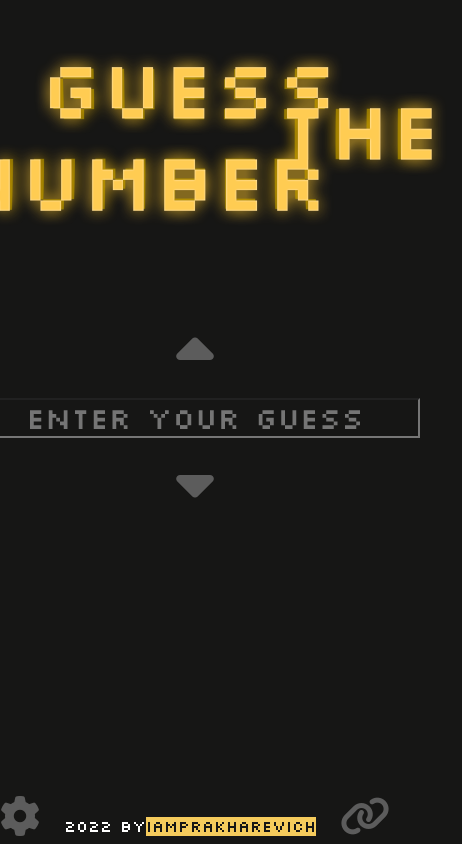
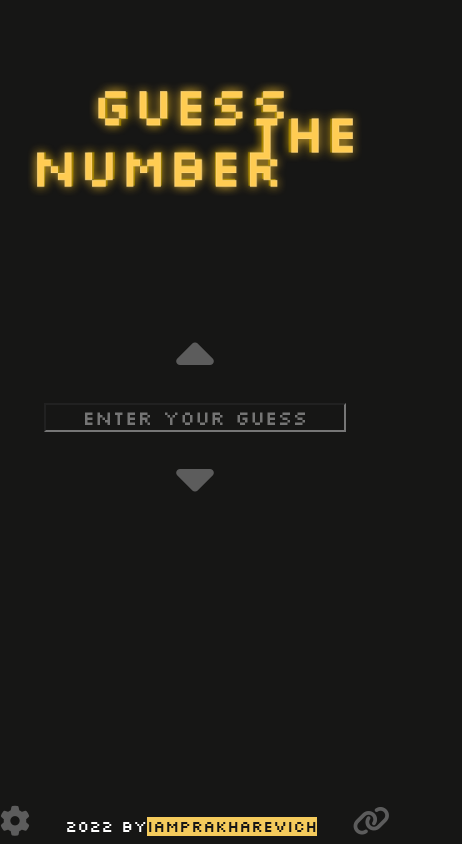
Before and after one commit to iamprakharevich/GuessingGame, a plain HTML site: page index.html in a window 390 px wide. Shown: the whole page, 462 px wide, since content can reach past the window. Drawn offline with Linux system fonts and the light colour scheme.

Commit message:
Update style.css

```diff
--- a/src/styles/style.css
+++ b/src/styles/style.css
@@ -39,6 +39,10 @@ footer{
     background-color: #f5cb5c;
     color: #161615;
     bottom: 0;
+}
+
+.logo-image{
+    height: 300px;
 }
 
 .copyright{
@@ -176,3 +180,21 @@ span{
 a{
     text-decoration: none;
 }
+
+@media only screen and (max-width: 600px) {
+    .logo-image{
+        height: 200px;
+    }
+
+    .input-field{
+        font-size: 20px;
+    }
+
+    .fa-gear{
+        font-size: 30px;
+    }
+
+    .fa-link{
+        font-size: 30px;
+    }
+}
```
